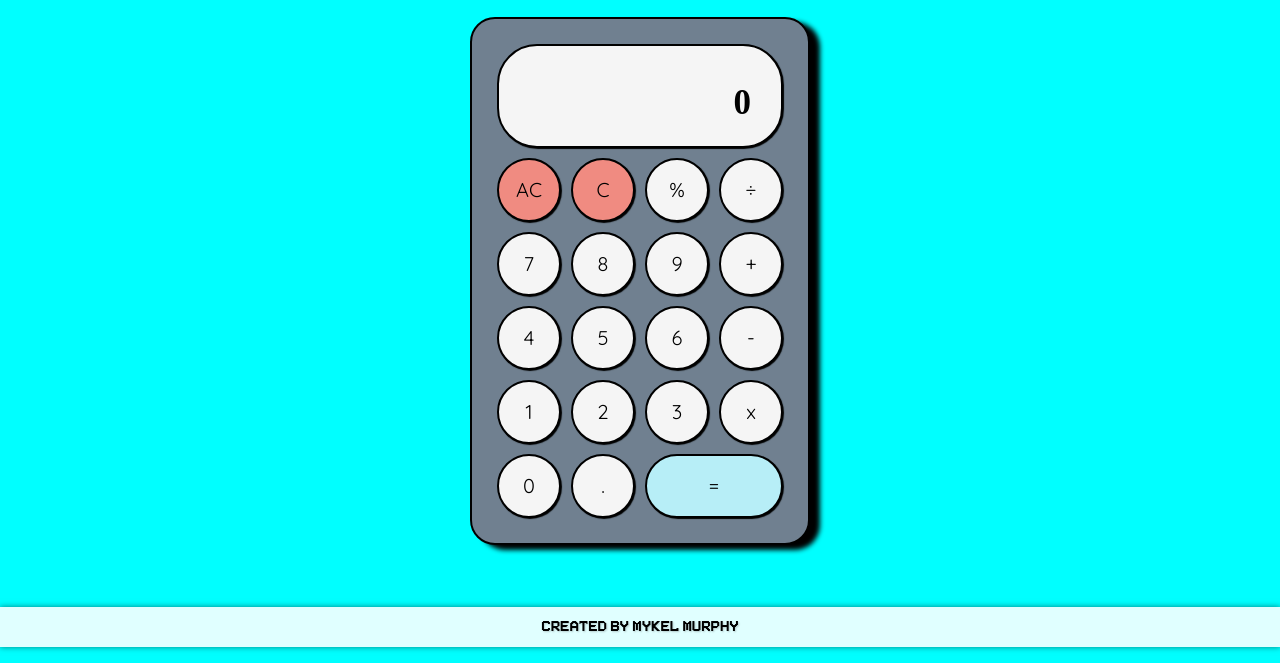
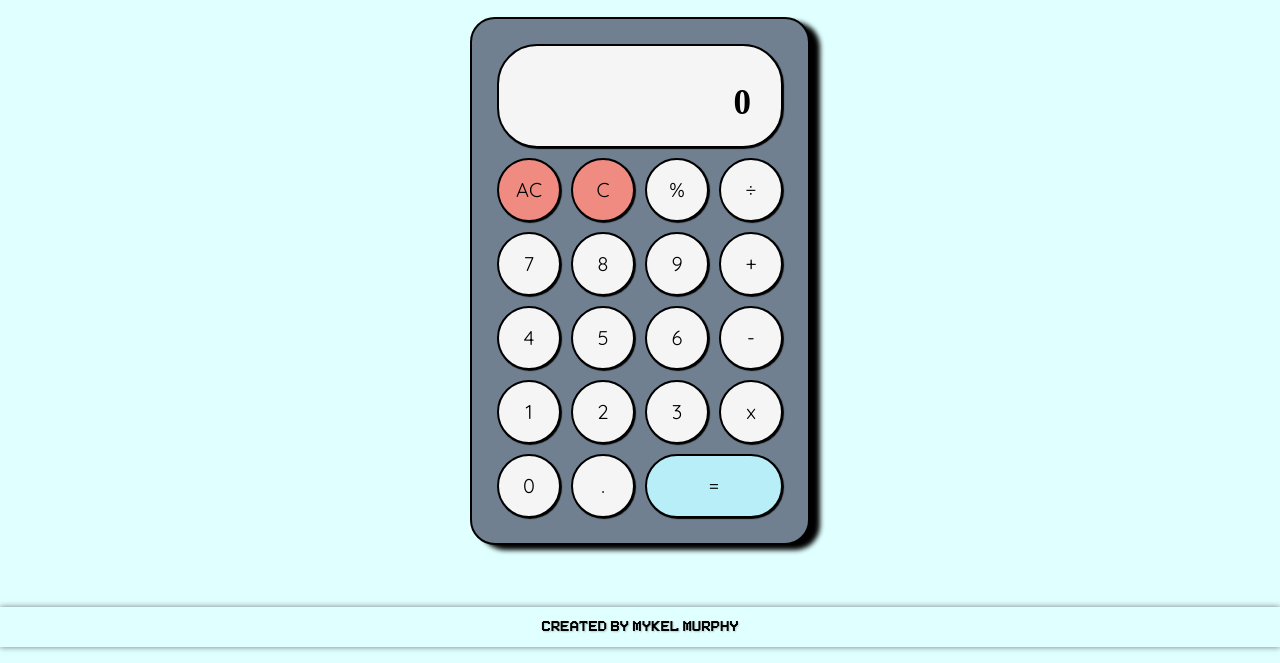
Before and after one commit to mykelkyle/calculator, a plain HTML site: page index.html in a window 1280 px wide. Shown: the part 153-816 px from the top of the page. Drawn offline with Linux system fonts and the light colour scheme.

Commit message:
Update stylesheet.css

```diff
--- a/stylesheet.css
+++ b/stylesheet.css
@@ -9,7 +9,7 @@ body {
   flex-direction: column;
   justify-content: center;
   align-items: center;
-  background-color: cyan;
+  background-color: lightcyan;
 }
 
 h1 {
```
